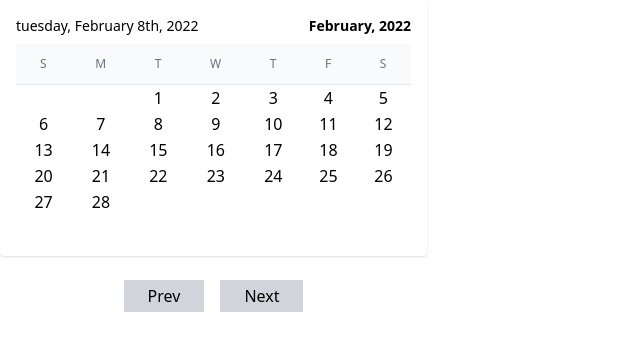
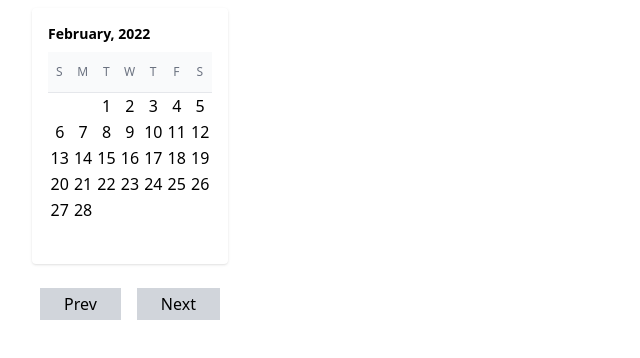
Before and after one commit to sandypockets/react-calendar, a React (Create React App) app: page / in a window 1280 px wide. Shown: the top 358 px of the page, without its empty margins (0-640 px from the left). Built offline with nearby package versions, Linux system fonts and the light colour scheme.

Commit message:
Only highlight on selected month

```diff
--- a/src/DatePicker.jsx
+++ b/src/DatePicker.jsx
@@ -67,14 +67,18 @@ function formatCompleteDate() {
 export default function DatePicker() {
   const today = new Date();
   const currentYear = today.getFullYear();
-  const currentDayNumber = today.getDate()
+  // const currentDayNumber = today.getDate()
   const currentDayNameIndex = today.getDay()
   const currentMonthIndex = today.getMonth();
 
   const [monthToShow, setMonthToShow] = useState(Number(currentMonthIndex))
+
+  const [startHighlightMonthToShow, setStartHighlightMonthToShow] = useState(monthToShow)
+  const [endHighlightMonthToShow, setEndHighlightMonthToShow] = useState(monthToShow)
+
   const [yearToShow, setYearToShow] = useState(Number(currentYear))
-  const [dayToShow, setDayToShow] = useState(Number(currentDayNumber))
-  const dateToday = formatCompleteDate()
+  // const [dayToShow, setDayToShow] = useState(Number(currentDayNumber))
+  // const dateToday = formatCompleteDate()
 
   const [firstSelectedDay, setFirstSelectedDay] = useState()
   const [secondSelectedDay, setSecondSelectedDay] = useState()
@@ -90,11 +94,13 @@ export default function DatePicker() {
       setFirstSelectedDay(itemClicked)
       setSecondSelectedDay(itemClicked)
       setFirstDayIsSet(true)
+      setStartHighlightMonthToShow(monthToShow)
     } else {
       // set second day selection
       if (itemClicked > firstSelectedDay) {
         setSecondSelectedDay(itemClicked)
         setFirstDayIsSet(false)
+        setEndHighlightMonthToShow(monthToShow)
       } else {
         setFirstSelectedDay(itemClicked)
         setSecondSelectedDay(null)
@@ -103,13 +109,15 @@ export default function DatePicker() {
       }
     }
     // highlight all days between
-    setDayToShow(itemClicked)
+    // setDayToShow(itemClicked)
   }
 
   useEffect(() => {
     console.log("firstSelectedDay", firstSelectedDay)
     console.log("secondSelectedDay", secondSelectedDay)
-  }, [firstSelectedDay, secondSelectedDay])
+    console.log("startHighlightMonthToShow", startHighlightMonthToShow)
+    console.log("endHighlightMonthToShow", endHighlightMonthToShow)
+  }, [firstSelectedDay, secondSelectedDay, startHighlightMonthToShow, endHighlightMonthToShow])
 
   function handleButtonClick(action) {
     if (action === 'prev') {
@@ -170,11 +178,11 @@ export default function DatePicker() {
 
   return (
     <div className="flex flex-col">
-      <div className="-my-2 overflow-x-auto sm:-mx-6 lg:-mx-8">
+      <div className="overflow-x-auto">
         <div className="py-2 align-middle inline-block min-w-full sm:px-6 lg:px-8">
           <div className="h-64 my-auto6 shadow overflow-hidden border-b border-gray-200 border-1 border-solid border-gray-300 border-b-0 rounded p-4">
             <div className="flex justify-between text-sm">
-              <h2 className="w-56">{dateToday}</h2>
+              {/*<h2 className="w-56">{dateToday}</h2>*/}
               <h2 className="font-semibold">{fullMonths[monthToShow]}, {yearToShow}</h2>
             </div>
             <table className="min-w-full divide-y divide-gray-200 mt-2">
@@ -183,7 +191,7 @@ export default function DatePicker() {
               {dayInitial.map((initial) => (
                   <th
                     scope="col"
-                    className="px-6 py-3 text-left text-xs font-medium text-gray-500 uppercase tracking-wider text-center"
+                    className=" py-3 text-left text-xs font-medium text-gray-500 uppercase tracking-wider text-center"
                   >
                     {initial}
                   </th>
@@ -200,6 +208,8 @@ export default function DatePicker() {
                         (subItem === firstSelectedDay || subItem >= firstSelectedDay)
                         &&
                         (subItem <= secondSelectedDay || subItem === secondSelectedDay)
+                        &&
+                        (monthToShow >= startHighlightMonthToShow && monthToShow <= endHighlightMonthToShow)
                           ?
                           "border-solid border-gray-300 border-1 text-center bg-gray-200" :
                           "border-solid border-gray-200 border-1 text-center"
```
